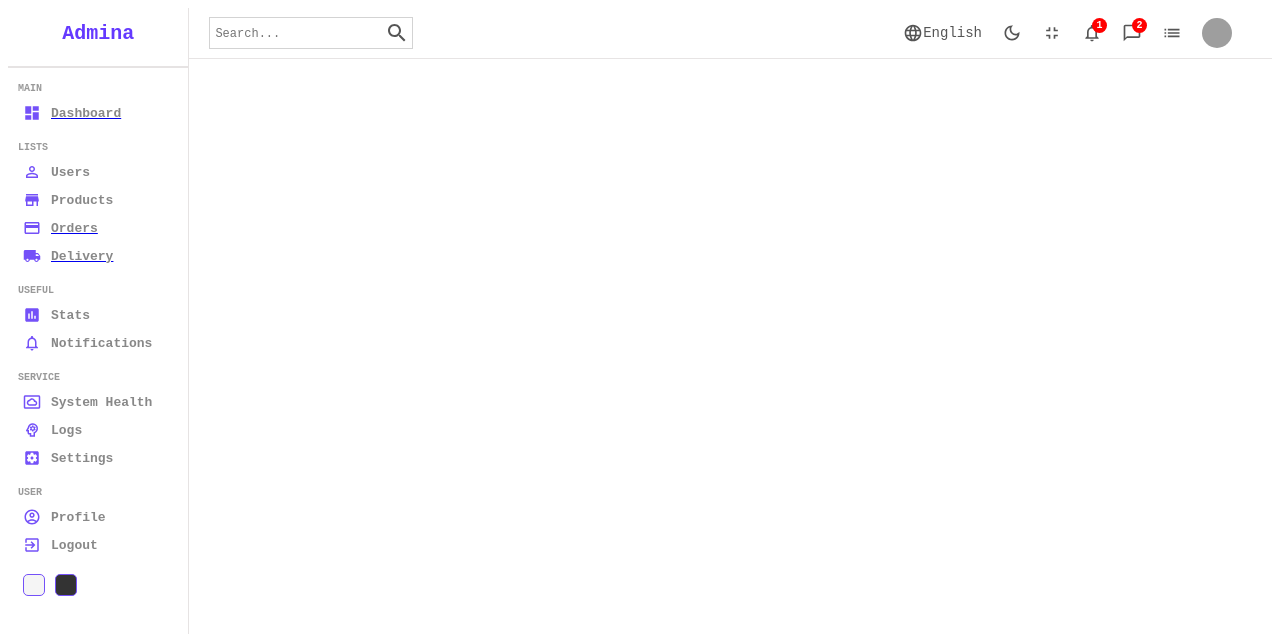
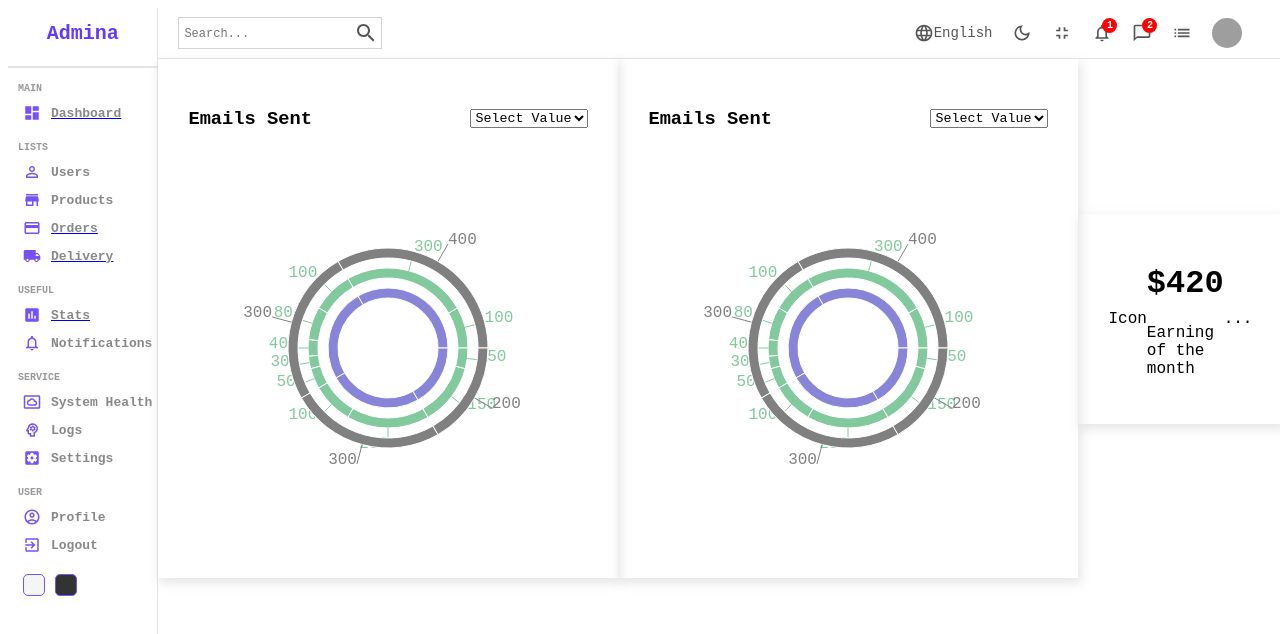
Before and after one commit to nishat-md-r-rafi/admin-dashboard, a React (Create React App) app: page /stats in a window 1280 px wide. Shown: the top 634 px of the page. Built offline with nearby package versions, Linux system fonts and the light colour scheme; grey boxes are pictures that could not be loaded; a web font is replaced by a local one.

Commit message:
status-pages

```diff
--- a/src/App.js
+++ b/src/App.js
@@ -10,6 +10,7 @@ import { Todo } from "./pages/todo/Todo";
 import { Layout } from "./components/layout/Layout";
 import { userColumns, userRows, productsColumns, productsRows, ordersRows, ordersColumns } from "./../src/datatablesource";
 import User from "./pages/user/User";
+import { Stats } from "./pages/stats/Stats";
 
 function App() {
   return (
@@ -46,6 +47,7 @@ function App() {
         </Route>
 
         <Route path="/delivery" element={<Sells/>}/>
+        <Route path="/stats" element={<Stats/>}/>
 
       </Routes>
     </Layout>
--- a/src/components/sidebar/Sidebar.jsx
+++ b/src/components/sidebar/Sidebar.jsx
@@ -65,10 +65,14 @@ const Sidebar = () => {
           </Link>
 
           <p className="title">USEFUL</p>
+
+          <Link to="/stats">
           <li>
             <InsertChartIcon className="icon" />
             <span>Stats</span>
           </li>
+          </Link>
+
           <li>
             <NotificationsNoneIcon className="icon" />
             <span>Notifications</span>
--- /dev/null
+++ b/src/pages/stats/Stats.jsx
@@ -0,0 +1,86 @@
+import React from 'react'
+import "./stats.scss"
+import { PureComponent } from 'react';
+import { PieChart, Pie, Sector, Cell, ResponsiveContainer } from 'recharts';
+
+
+
+export const Stats = () => {
+    const data01 = [
+        { name: 'Group A', value: 400 },
+        { name: 'Group B', value: 300 },
+        { name: 'Group C', value: 300 },
+        { name: 'Group D', value: 200 },
+      ];
+    const data03 = [
+        { name: 'Group A', value: 400 },
+        { name: 'Group B', value: 300 },
+        { name: 'Group C', value: 300 },
+        { name: 'Group D', value: 200 },
+      ];
+      const data02 = [
+        { name: 'A1', value: 100 },
+        { name: 'A2', value: 300 },
+        { name: 'B1', value: 100 },
+        { name: 'B2', value: 80 },
+        { name: 'B3', value: 40 },
+        { name: 'B4', value: 30 },
+        { name: 'B5', value: 50 },
+        { name: 'C1', value: 100 },
+        { name: 'C2', value: 200 },
+        { name: 'D1', value: 150 },
+        { name: 'D2', value: 50 },
+      ];
+  return (
+    <div>
+        <div className='top'>
+            <div className='pieContainer'>
+                <div className='titleContainer'>
+                    <h3>Emails Sent</h3>
+                    <div>
+                        <select>
+                            <option value="" hidden>Select Value</option>
+                            <option>This Week</option>
+                            <option>This Day</option>
+                        </select>
+                    </div>
+                </div>
+                <PieChart width={400} height={400}>
+                        <Pie data={data01} dataKey="value" cx="50%" cy="50%" innerRadius={50} outerRadius={60} fill="#8884d8" />
+                        <Pie data={data02} dataKey="value" cx="50%" cy="50%" innerRadius={70} outerRadius={80} fill="#82ca9d" label />
+                        <Pie data={data03} dataKey="value" cx="50%" cy="50%" innerRadius={90} outerRadius={100} fill="gray" label />
+                </PieChart>
+            </div>
+            <div className='pieContainer'>
+                <div className='titleContainer'>
+                    <h3>Emails Sent</h3>
+                    <div>
+                        <select>
+                            <option value="" hidden>Select Value</option>
+                            <option>This Week</option>
+                            <option>This Day</option>
+                        </select>
+                    </div>
+                </div>
+                <PieChart width={400} height={400}>
+                        <Pie data={data01} dataKey="value" cx="50%" cy="50%" innerRadius={50} outerRadius={60} fill="#8884d8" />
+                        <Pie data={data02} dataKey="value" cx="50%" cy="50%" innerRadius={70} outerRadius={80} fill="#82ca9d" label />
+                        <Pie data={data03} dataKey="value" cx="50%" cy="50%" innerRadius={90} outerRadius={100} fill="gray" label />
+                </PieChart>
+            </div>
+
+            <div className='earningInfoCon'>
+                <div className='earningInfo'>
+                    <div>Icon</div>
+                    <div>
+                        <h1>$420</h1>
+                        <p>Earning of the month</p>
+                    </div>
+                    <>...</>
+                </div>
+
+            </div>
+        </div>
+    </div>
+  )
+}
--- /dev/null
+++ b/src/pages/stats/stats.scss
@@ -0,0 +1,29 @@
+.top{
+    display: flex;
+    align-items: center;
+    justify-content: space-around;
+}
+
+.pieContainer{
+    -webkit-box-shadow: 2px 4px 10px 1px rgba(0, 0, 0, 0.47);
+    box-shadow: 2px 4px 10px 1px rgba(201, 201, 201, 0.47);
+    padding: 30px;
+
+    .titleContainer{
+        display: flex;
+        align-items: center;
+        justify-content: space-between;
+    }
+
+}
+
+.earningInfoCon{
+    .earningInfo{
+        display: flex;
+        align-items: center;
+        justify-content: space-between;
+        -webkit-box-shadow: 2px 4px 10px 1px rgba(0, 0, 0, 0.47);
+        box-shadow: 2px 4px 10px 1px rgba(201, 201, 201, 0.47);
+        padding: 30px;
+    }
+}
```
